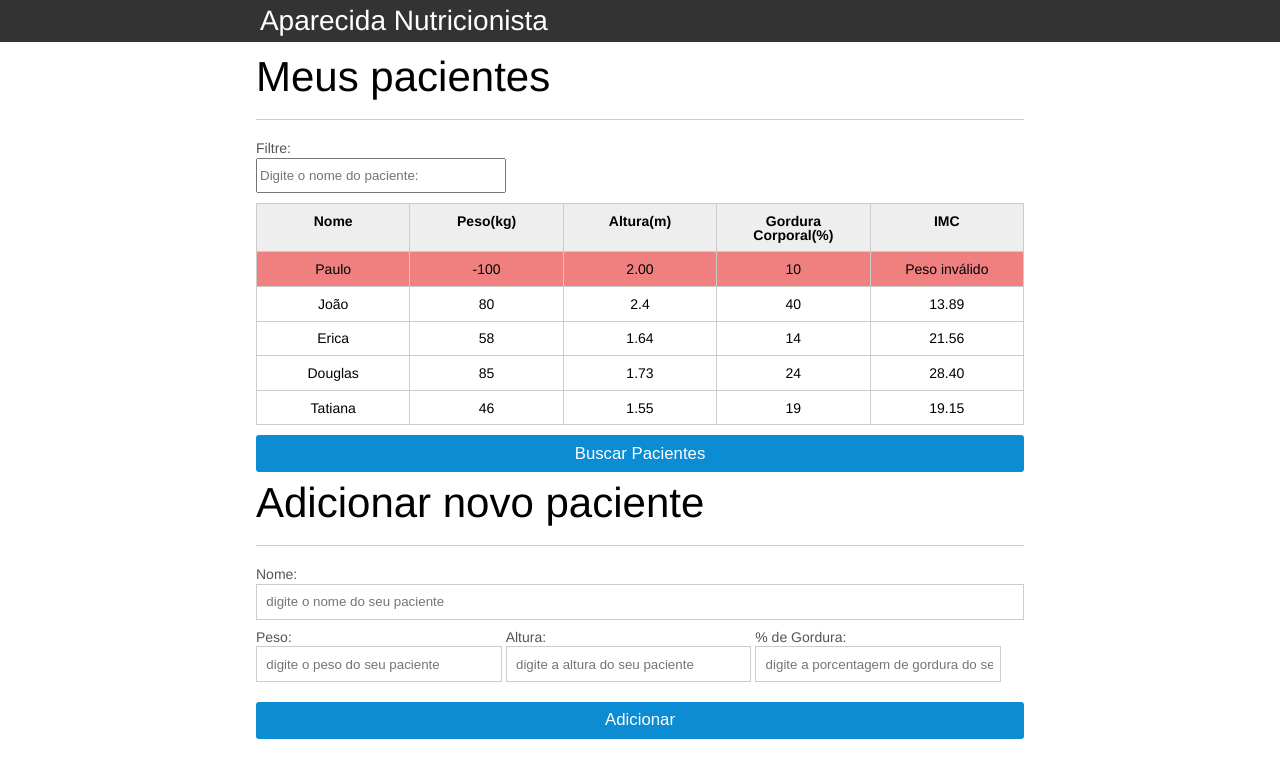
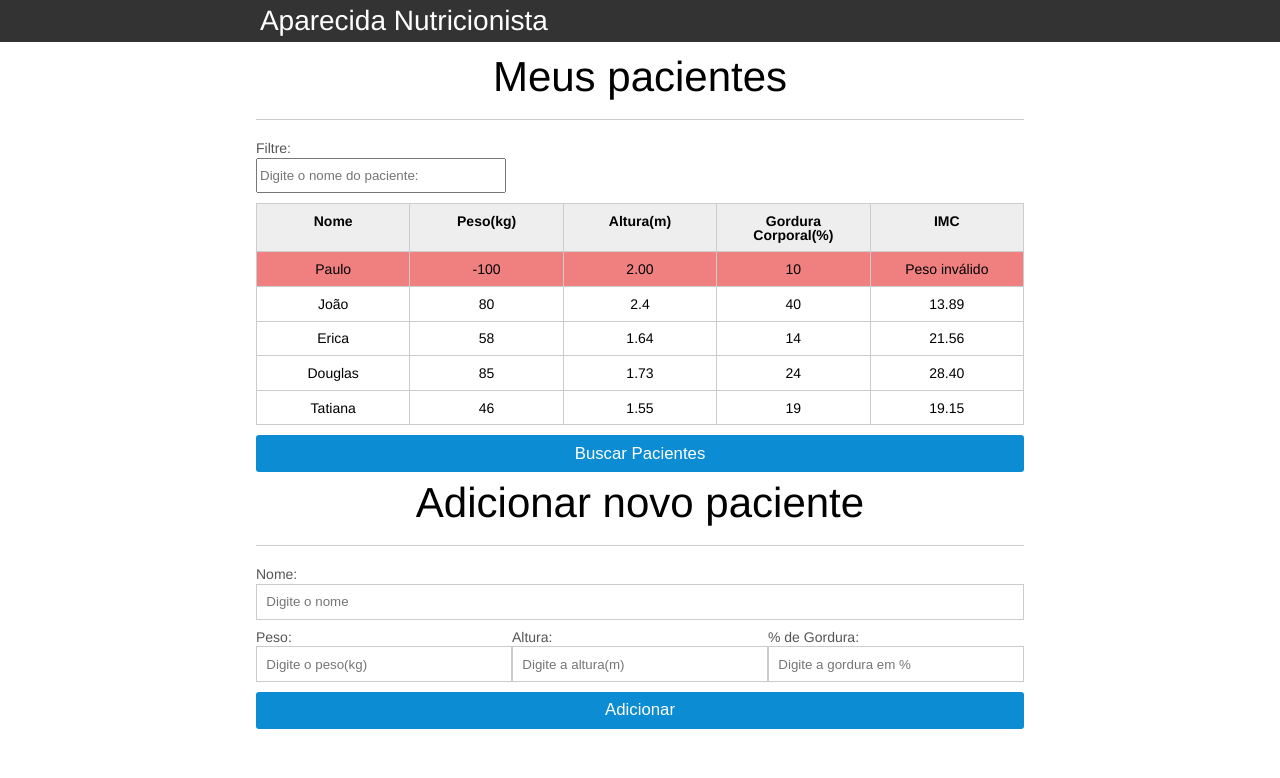
Before and after one commit to roobertrob/aparecidaNutricao, a plain HTML site: page index.html in a window 1280 px wide. Drawn offline with Linux system fonts and the light colour scheme.

Commit message:
Correção de estilo

```diff
--- a/css/index.css
+++ b/css/index.css
@@ -1,103 +1,104 @@
-*{
+* {
   box-sizing: border-box;
 }
 
-body{
+body {
   font-family: "Helvetica Neue", "Helvetica", Helvetica, Arial, sans-serif;
   font-size: 14px;
 }
 
-header{
+header {
   background-color: #333;
   height: 3em;
-	color: #FFF;
+  color: #fff;
   margin-bottom: 1em;
 }
 
-header h1{
+header h1 {
   font-size: 2em;
-	display:inline-block;
-	vertical-align:	middle;
+  display: inline-block;
+  vertical-align: middle;
 }
-header h2{
+header h2 {
   font-size: 2em;
-	display:inline-block;
-	vertical-align:	middle;
+  display: inline-block;
+  vertical-align: middle;
 }
 
-header .container:before{
-	content: '';
-	display:inline-block;
+header .container:before {
+  content: "";
+  display: inline-block;
   height: 100%;
-	vertical-align:	middle;
+  vertical-align: middle;
 }
 
-.container{
+.container {
   width: 60%;
   height: 100%;
   margin: 0 auto;
 }
 
-section{
+section {
   margin: 2em 0;
   overflow: hidden;
 }
 
-section h2{
+section h2 {
   font-size: 3em;
   display: block;
-	padding-bottom: .5em;
+  padding-bottom: 0.5em;
   border-bottom: 1px solid #ccc;
-	margin-bottom: .5em;
+  margin-bottom: 0.5em;
 }
 
-table{
+table {
   width: 100%;
-	margin-bottom : .5em;
+  margin-bottom: 0.5em;
   table-layout: fixed;
-
 }
 
-td, th {
-	padding: .7em;
+td,
+th {
+  padding: 0.7em;
   margin: 0;
   border: 1px solid #ccc;
   text-align: center;
 }
 
-th{
+th {
   font-weight: bold;
-	background-color: #EEE;
+  background-color: #eee;
 }
 
-label{
+label {
   color: #555;
   display: block;
-	margin-bottom: .2em;
+  margin-bottom: 0.2em;
 }
 
-.campo{
+.campo {
   margin: 0;
   padding-bottom: 1em;
   width: 100%;
   border: 1px solid #ccc;
-	padding: .7em;
+  padding: 0.7em;
   width: 100%;
 }
 
-.campo-medio{
+.campo-medio {
   display: inline-block;
-	padding-right: .5em;
+  padding-right: 0.5em;
 }
 
-.grupo{
-	width: 32%;
-	display: inline-block;
+.grupo {
+  width: 33.33333333%;
+
+  float: left;
   padding: 10px 0px;
 }
 
-button{
-	padding: .5em 2em;
+button {
+  padding: 0.5em 2em;
   border: 0;
   border-radius: 3px;
   font-size: 1.2em;
@@ -105,57 +106,73 @@ button{
   margin: 0;
   margin-top: -3px;
   color: #fff;
-	background-color:#0c8cd3;
+  background-color: #0c8cd3;
   border-color: #04324c;
   width: 100%;
   display: block;
   clear: both;
   margin: 10px 0px;
   text-align: center;
-
 }
 
-button:active{
-	margin-top:0px;
+button:active {
+  margin-top: 0px;
   border: 0;
 }
 
-button[disabled=disabled], button:disabled {
+button[disabled="disabled"],
+button:disabled {
   background-color: gray;
   border-color: darkgray;
-
 }
 
-.adicionar-paciente{
+.adicionar-paciente {
   margin-top: 30px;
 }
 
-.campo-invalido{
+.campo-invalido {
   border: 1px solid red;
 }
 
-.paciente-invalido{
+.paciente-invalido {
   background-color: lightcoral;
 }
 
-#mensagem-erro{
+#mensagem-erro {
   color: red;
 }
 
-.fadeOut{
+.fadeOut {
   opacity: 0;
   transition: 1s;
 }
-#filtrar-tabela{
+#filtrar-tabela {
   width: 250px;
   height: 35px;
   margin-bottom: 10px;
 }
 
-.invisivel{
+.invisivel {
   display: none;
 }
 
-.erro-ajax{
+.erro-ajax {
   color: lightcoral;
 }
+.titulo {
+  text-align: center;
+}
+.alinhar {
+  text-align: center;
+}
+
+#peso{
+	align-self: flex-start;
+
+}
+#gordura{
+	align-self: flex-end;
+}
+#altura {
+
+}
--- a/index.html
+++ b/index.html
@@ -15,7 +15,8 @@
     </header>
     <main>
       <section class="container">
-        <h2>Meus pacientes</h2>
+        <h2 class="alinhar">Meus pacientes</h2>
+
         <label for="filtrar-tabela">Filtre:</label>
         <input type="text" name="filtro" id="filtrar-tabela" placeholder="Digite o nome do paciente: ">
 
@@ -77,7 +78,7 @@
       </section>
     </main>
     <section class="container">
-      <h2 id="titulo-form">Adicionar novo paciente</h2>
+      <h2 class="titulo">Adicionar novo paciente</h2>
       <ul id="mensagem-erro">
         <li id="mensagens-erro"></li>
         <li id="mensagens-erro"></li>
@@ -89,7 +90,7 @@
             id="nome"
             name="nome"
             type="text"
-            placeholder="digite o nome do seu paciente"
+            placeholder="Digite o nome"
             class="campo"
           />
         </div>
@@ -99,7 +100,7 @@
             id="peso"
             name="peso"
             type="text"
-            placeholder="digite o peso do seu paciente"
+            placeholder="Digite o peso(kg)"
             class="campo campo-medio"
           />
         </div>
@@ -109,7 +110,7 @@
             id="altura"
             name="altura"
             type="text"
-            placeholder="digite a altura do seu paciente"
+            placeholder="Digite a altura(m)"
             class="campo campo-medio"
           />
         </div>
@@ -119,7 +120,7 @@
             id="gordura"
             name="gordura"
             type="text"
-            placeholder="digite a porcentagem de gordura do seu paciente"
+            placeholder="Digite a gordura em %"
             class="campo campo-medio"
           />
         </div>
```
Lines whose indentation alone changed are shown as unchanged.
